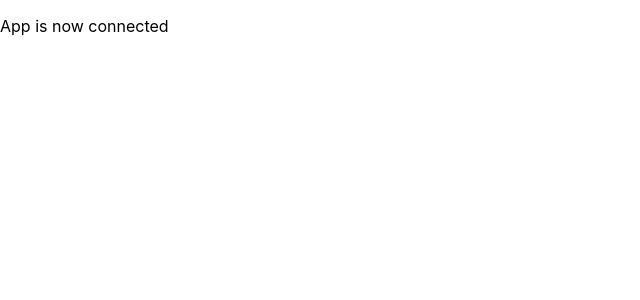
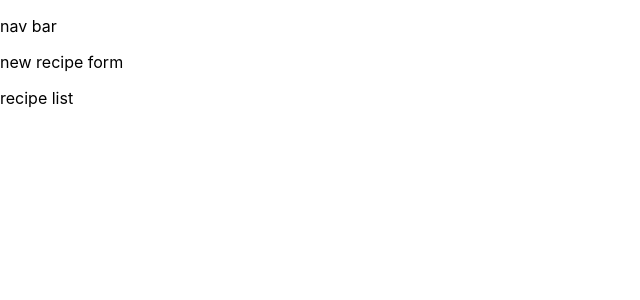
Before and after one commit to arimarz/yeschef, a React (Create React App) app in the folder yeschef/: page / in a window 1280 px wide. Shown: the top 300 px of the page, without its empty margins (0-640 px from the left). Built offline with nearby package versions, Linux system fonts and the light colour scheme.

Commit message:
made barebones starter code for each component

```diff
--- a/yeschef/src/components/App.js
+++ b/yeschef/src/components/App.js
@@ -1,7 +1,16 @@
 import React from "react";
+import RecipeList from "./RecipeList"
+import NewRecipeForm from "./NewRecipeForm";
+import NavBar from "./NavBar";
 
 function App(){
-    return (<p>App is now connected</p>)
+    return (
+        <div>
+            <NavBar />
+            <NewRecipeForm />
+            <RecipeList />
+        </div>
+    )
 }
 
 export default App
--- a/yeschef/src/components/NavBar.js
+++ b/yeschef/src/components/NavBar.js
@@ -0,0 +1,7 @@
+function NavBar(){
+    return(
+        <p>nav bar</p>
+    )
+}
+
+export default NavBar
--- a/yeschef/src/components/NewRecipeForm.js
+++ b/yeschef/src/components/NewRecipeForm.js
@@ -0,0 +1,7 @@
+function NewRecipeForm(){
+    return(
+        <p>new recipe form</p>
+    )
+}
+
+export default NewRecipeForm
--- a/yeschef/src/components/RecipeList.js
+++ b/yeschef/src/components/RecipeList.js
@@ -0,0 +1,7 @@
+function RecipeList(){
+    return(
+        <p>recipe list</p>
+    )
+}
+
+export default RecipeList
```
Also changed, not shown: yeschef/src/components/RecipeCard.js (+7 -0 lines), yeschef/src/components/Search.js (+7 -0 lines), yeschef/src/components/SingleRecipe.js (+7 -0 lines).
